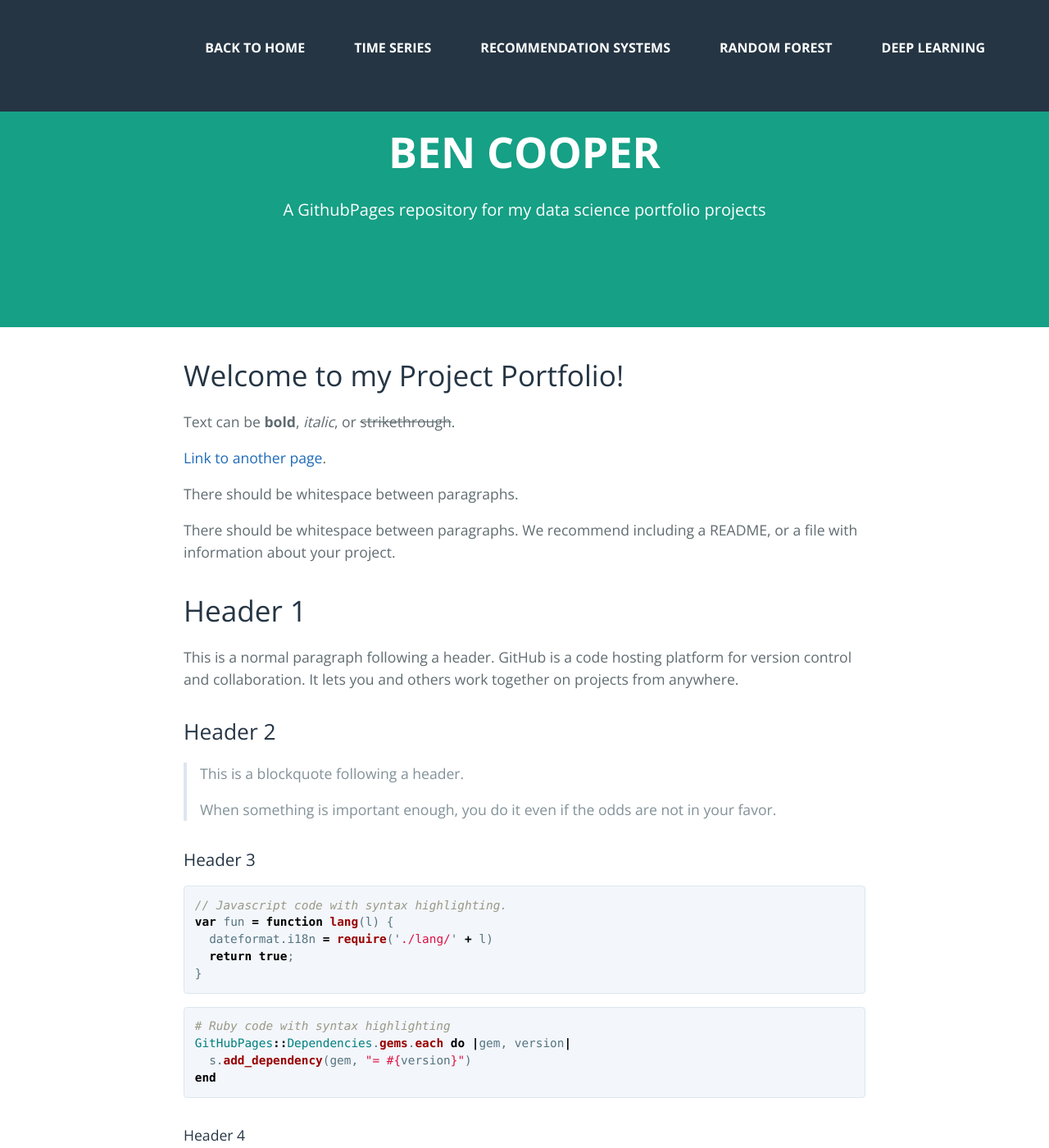
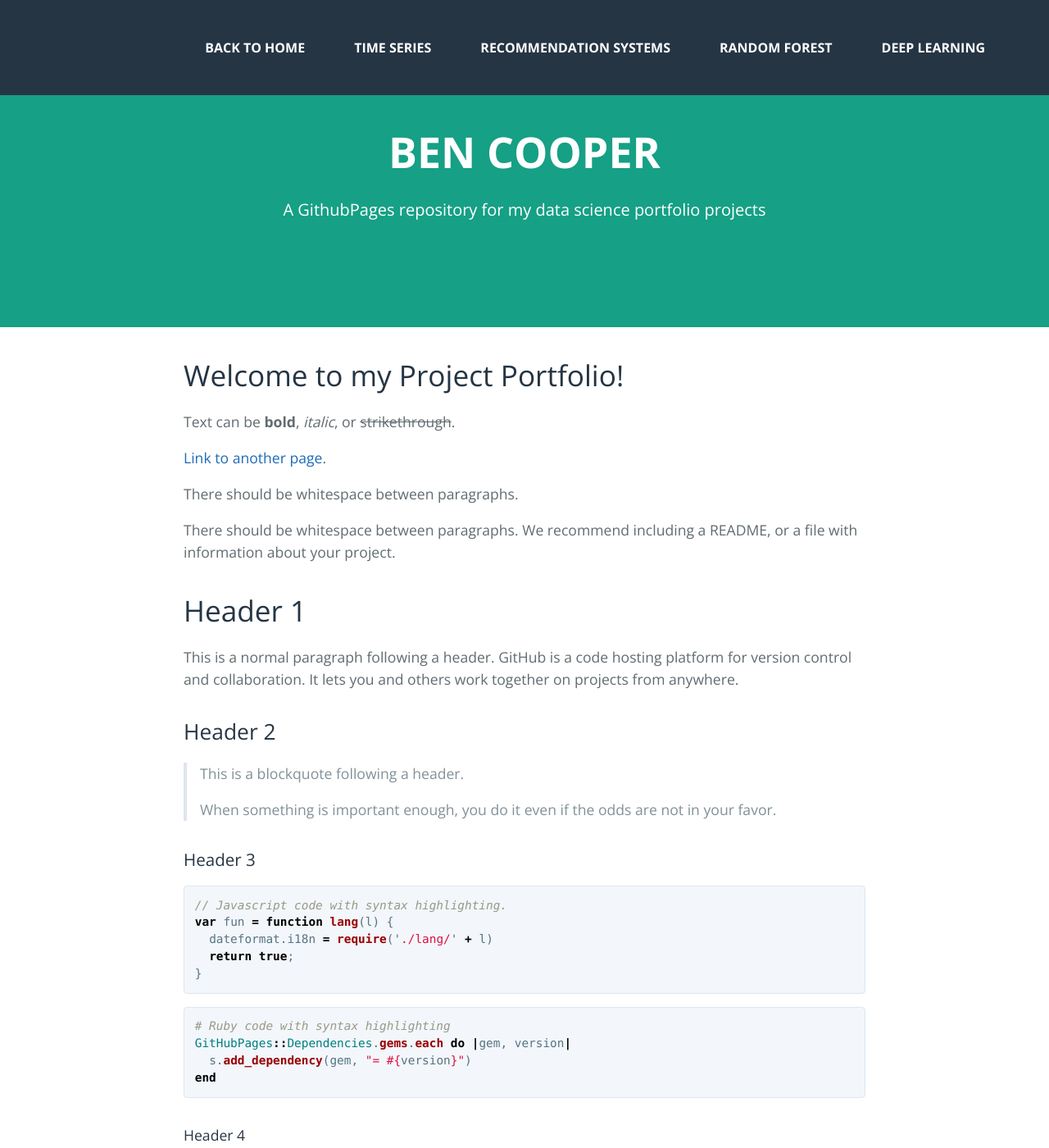
Before and after one commit to benjamin-j-cooper/benjamin-j-cooper.github.io, a Jekyll site: the page built from docs/index.md, in a window 1280 px wide and 1400 px high. Shown: the whole window at 82% size. Built offline with Jekyll 4.4.1, drawn with Linux system fonts in a browser that asks for light colours; nearby versions of some CDN libraries.

Commit message:
troubleshooting header

```diff
--- a/docs/_sass/jekyll-theme-cayman.scss
+++ b/docs/_sass/jekyll-theme-cayman.scss
@@ -562,8 +562,8 @@ a {
     position: fixed;
     flex-wrap: wrap;
     top: 0;
-    padding-bottom: 20px;
-    padding-bottom: 20px;
+    margin-top: 20px;
+    margin-bottom: 20px;
     background-color: #253544;
 
      /*!
@@ -624,6 +624,7 @@ a {
   font-size: 60px;
   margin-left: 10px;
   margin-top: 1px;
+  z-index: 1030;
   &:hover{
     background-color: transparent;
     color: #16a085;
```
